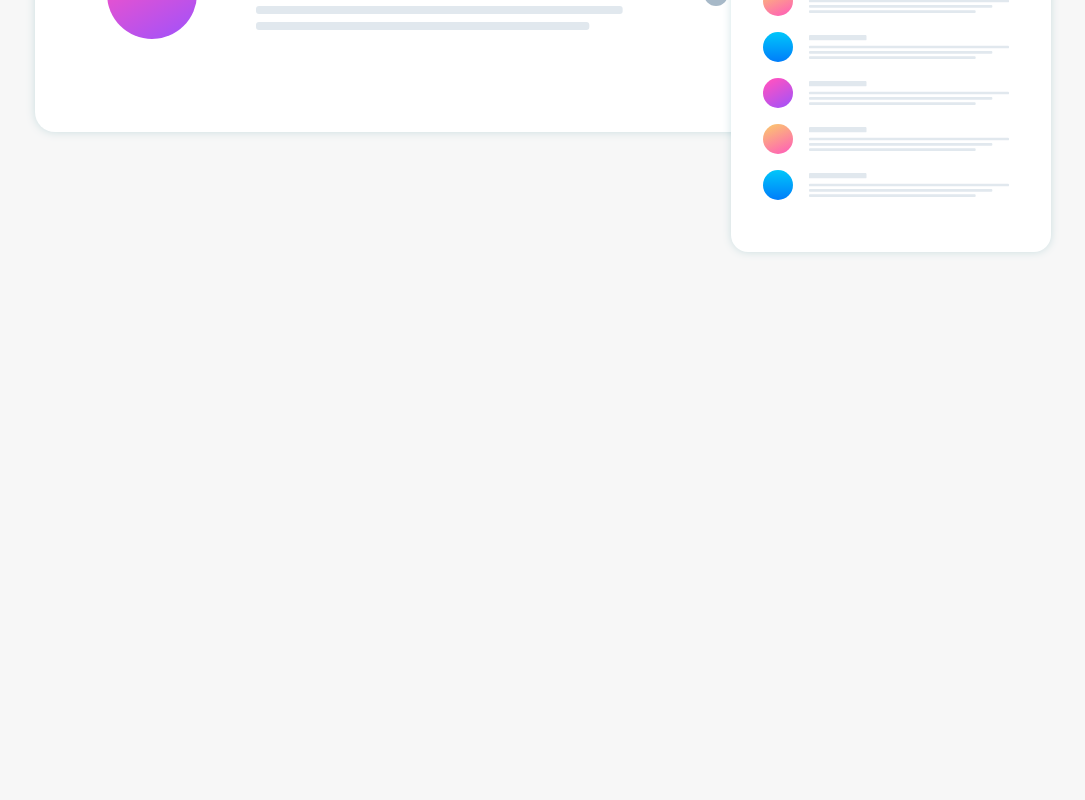
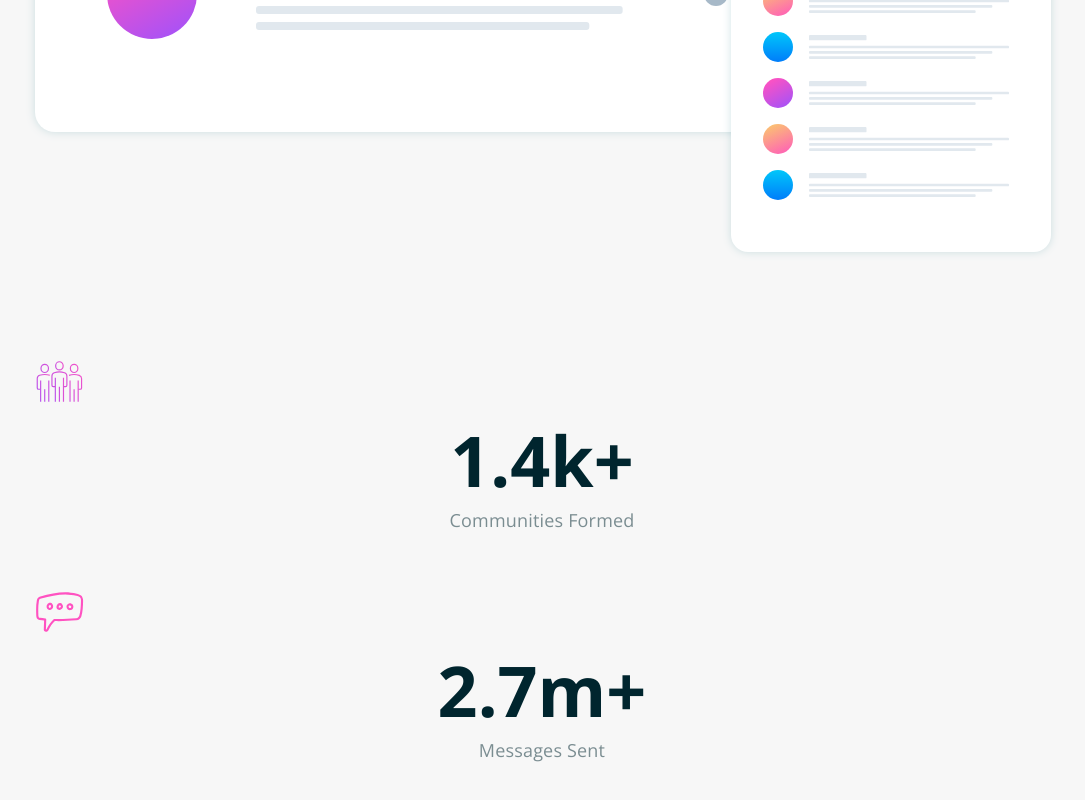
Before and after one commit to Tink3rball3r/huddle-landing-page-with-curved-sections-master, a plain HTML site: page index.html in a window 1280 px wide. Shown: the part 926-1726 px from the top of the page, without its empty margins (98-1183 px from the left). Before the commit the page ends 1187 px from the top, so only its background shows below. Drawn offline with nearby package versions, Linux system fonts and the light colour scheme.

Commit message:
stat section

```diff
--- a/SCSS/_mobile.scss
+++ b/SCSS/_mobile.scss
@@ -66,3 +66,33 @@ body {
 		margin-right: auto;
 	}
 }
+
+.stats {
+	margin: 8em 0;
+
+	&__container {
+		text-align: center;
+		max-width: 90%;
+		margin: 0 auto 2em auto;
+		padding: 2em;
+		// background: red;
+	}
+
+	&__img {
+		display: block;
+		max-width: 13%;
+		margin: 0 0 1em 5em;
+	}
+
+	&__number {
+		font-size: 7rem;
+		color: var(--dark-cyan);
+	}
+
+	&__description {
+		color: var(--dark-cyan);
+		opacity: 0.5;
+		font-size: 1.8rem;
+		letter-spacing: 0.01em;
+	}
+}
--- a/index.html
+++ b/index.html
@@ -44,6 +44,27 @@
 				alt=""
 				class="hero__img"
 			/>
+		</section>
+
+		<section class="stats">
+			<div class="stats__container">
+				<img
+					src="/images/icon-communities.svg"
+					alt=""
+					class="stats__img"
+				/>
+				<h2 class="stats__number">1.4k+</h2>
+				<p class="stats__description">Communities Formed</p>
+			</div>
+			<div class="stats__container">
+				<img
+					src="/images/icon-messages.svg"
+					alt=""
+					class="stats__img"
+				/>
+				<h2 class="stats__number">2.7m+</h2>
+				<p class="stats__description">Messages Sent</p>
+			</div>
 		</section>
 	</body>
 </html>
```
Also changed, not shown: CSS/styles.css, 1 other file.
